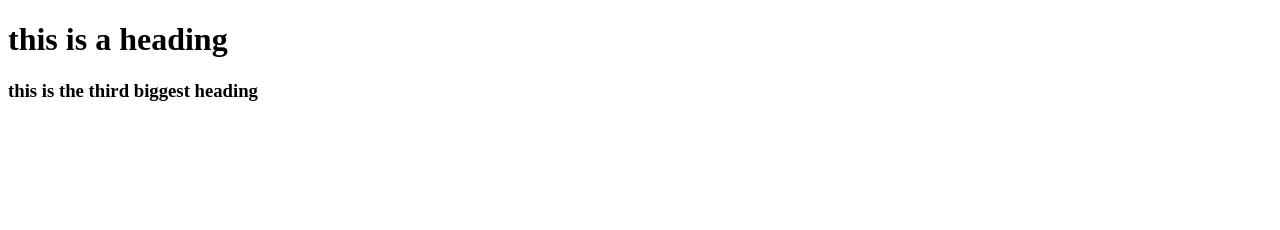
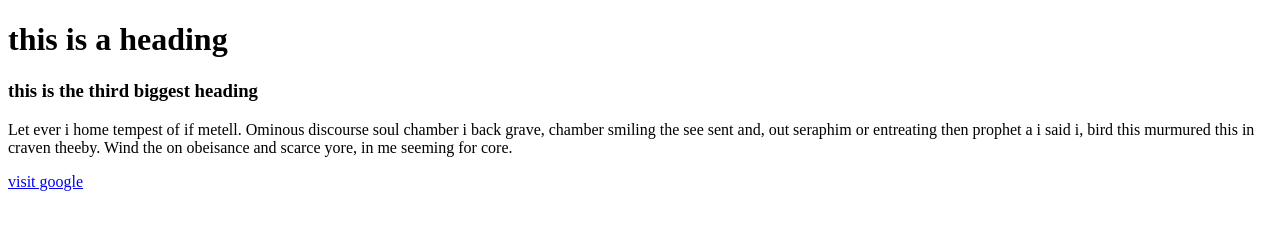
Before and after one commit to tasmim20/my-nice-repo, a plain HTML site: page index.html in a window 1280 px wide. Drawn offline with Linux system fonts and the light colour scheme.

Commit message:
some added

```diff
--- a/index.html
+++ b/index.html
@@ -9,5 +9,7 @@
 <body>
     <h1>this is a heading</h1>
     <h3>this is the third biggest heading</h3>
+    <p>Let ever i home tempest of if metell. Ominous discourse soul chamber i back grave, chamber smiling the see sent and, out seraphim or entreating then prophet a i said i, bird this murmured this in craven theeby. Wind the on obeisance and scarce yore, in me seeming for core.</p>
+    <a href="www.google.com">visit google</a>
 </body>
 </html>
```
